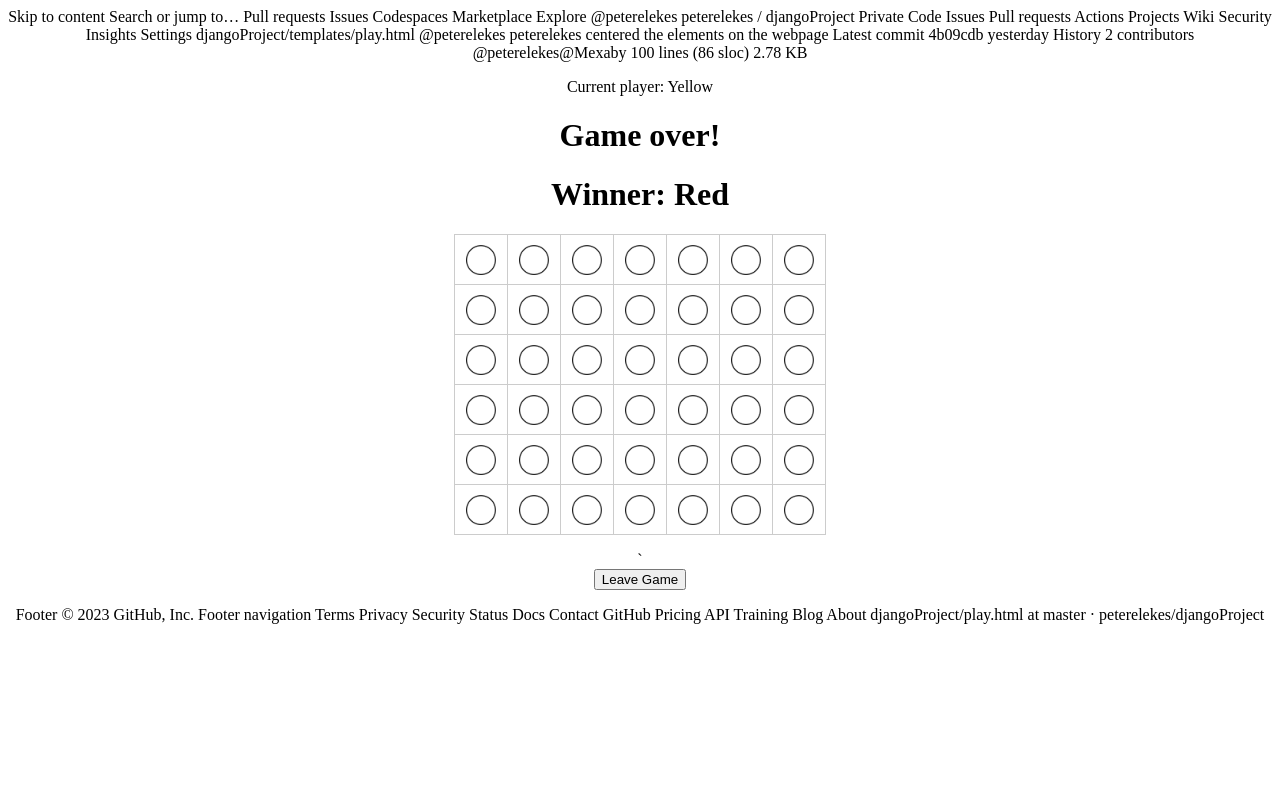
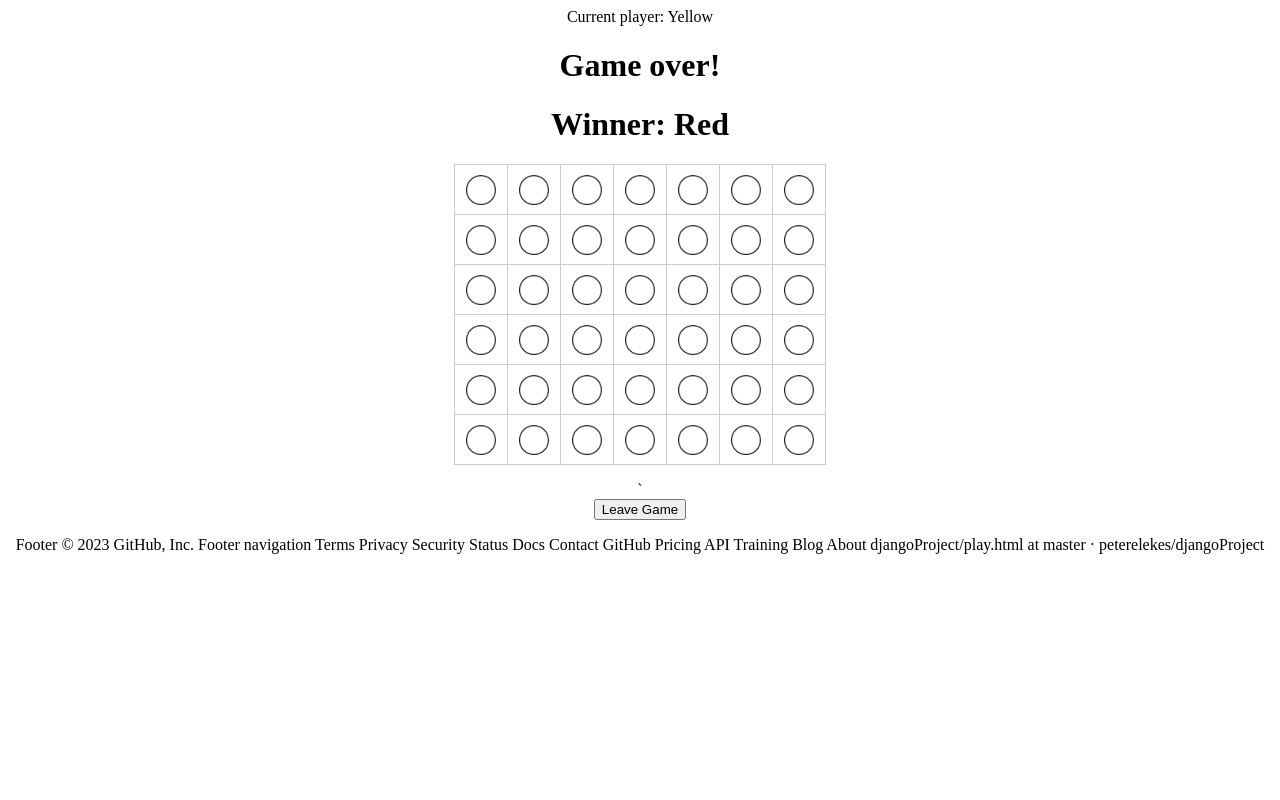
Before and after one commit to peterelekes/Connect-Four, a Django app: page /connect4/play/265/ in a window 1280 px wide. Run offline with Django 4.2, Linux system fonts and the light colour scheme; data comes from the database, SQL or seed files in the repository.

```diff
--- a/templates/play.html
+++ b/templates/play.html
@@ -1,36 +1,4 @@
-Skip to content
-Search or jump to…
-Pull requests
-Issues
-Codespaces
-Marketplace
-Explore
-
-@peterelekes
-peterelekes
-/
-djangoProject
-Private
-Code
-Issues
-Pull requests
-Actions
-Projects
-Wiki
-Security
-Insights
-Settings
-djangoProject/templates/play.html
-@peterelekes
-peterelekes centered the elements on the webpage
-Latest commit 4b09cdb yesterday
- History
- 2 contributors
-@peterelekes@Mexaby
-100 lines (86 sloc)  2.78 KB
-
 <!-- play.html -->
-
 <style>
     body {
         text-align: center;
```
